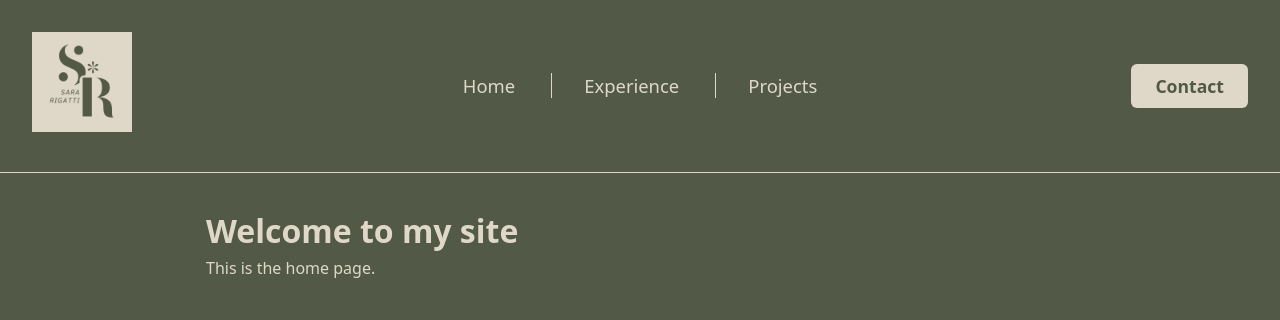
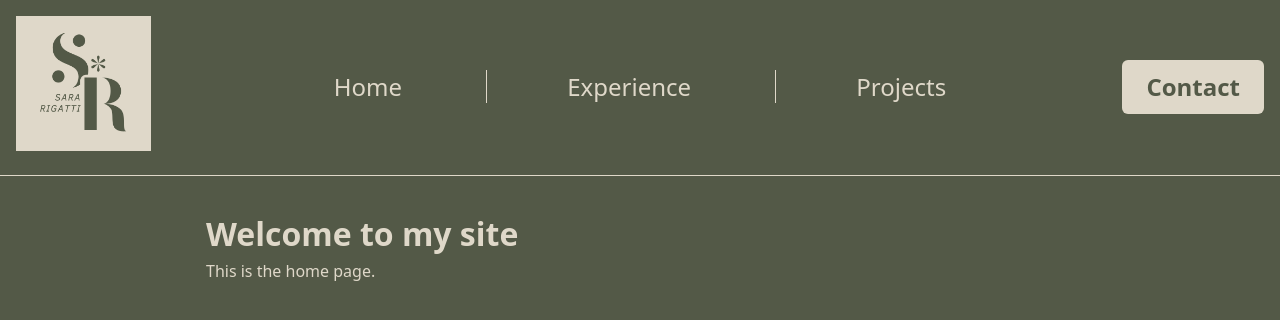
Before and after one commit to rigattis/personal_site, a Django app: page / in a window 1280 px wide. Shown: the top 320 px of the page. Run offline with Django 5.2, Linux system fonts and the light colour scheme.

Commit message:
css changes

```diff
--- a/static/css/main.css
+++ b/static/css/main.css
@@ -15,7 +15,7 @@ body {
 nav {
     background: #535947;
     border-bottom: 1px solid #dfd8c9;
-    padding: 2rem;
+    padding: 1rem;
     display: flex;
     align-items: center;
 }
@@ -28,11 +28,11 @@ nav {
 }
 
 .nav-links a {
-    font-size: 1.15rem;
+    font-size: 1.5rem;
     text-decoration: none;
     color: #dfd8c9;
     font-weight: 500;
-    padding: 0 2rem;
+    padding: 0 5rem;
 }
 
 .nav-left {
@@ -68,17 +68,18 @@ main {
 }
 
 .logo img {
-    height: 100px;
+    height: 135px;
 }
 
 .button {
     background-color: #dfd8c9;
     color: #535947;
+    font-size: 1.15rem;
     padding: 0.5rem 1.5rem;
     border-radius: 6px;
     text-decoration: none;
     font-weight: 600;
-    font-size: 1.1rem;
+    font-size: 1.5rem;
     transition: background-color 0.3s, transform 0.2s;
 }
 
```
